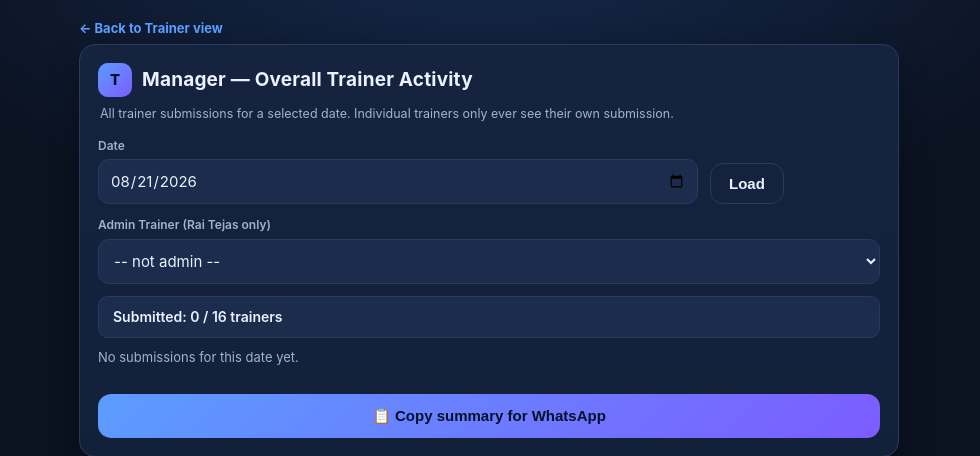
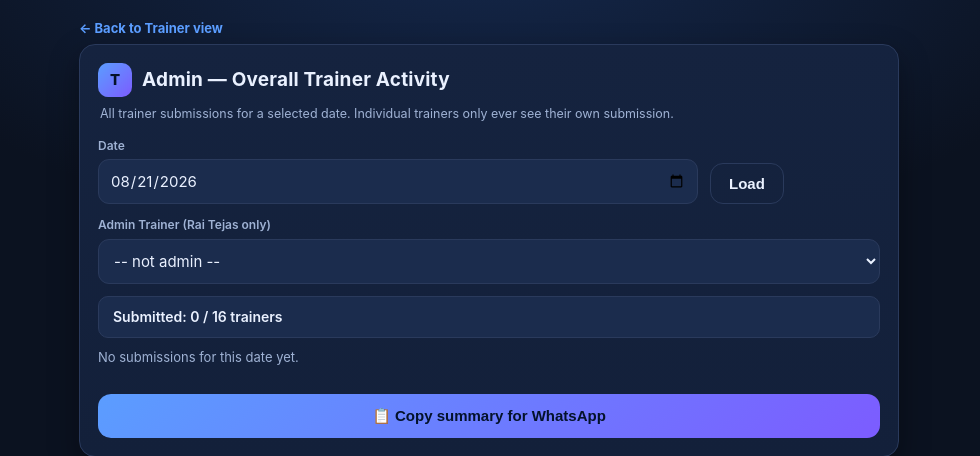
Before and after one commit to tejassrai908-cyber/-trainer-ops-dashboard, a Flask app: page /manager in a window 1280 px wide. Shown: the top 456 px of the page, without its empty margins (151-1131 px from the left). Run offline with Flask 3, Linux system fonts and the light colour scheme; data that the repository does not hold is empty; parts of the project's set-up code (start-up, migrations or seed data) failed here and were passed over; some libraries are stand-ins or nearby versions.

Commit message:
Drop 'Manager' UI text; keep only 'Admin view' / 'Admin View' / 'Admin — Overall Trainer Activity'; bump PWA cache v13

```diff
--- a/sw.js
+++ b/sw.js
@@ -2,7 +2,7 @@
 // Caches the core app shell so it opens instantly and works offline.
 // IMPORTANT: bump CACHE (e.g. -v2, -v3) on every deploy so old cached
 // HTML/CSS is discarded and users get the latest version automatically.
-const CACHE = "trainer-ops-v12";
+const CACHE = "trainer-ops-v13";
 const CORE = [
   "/",
   "/icon-192.png",
--- a/templates/index.html
+++ b/templates/index.html
@@ -118,7 +118,7 @@
     </div>
     <div class="sub">Select your name, pick today's ONE activity, complete it, and submit. One submission per day.</div>
     <div class="row" style="margin-top:10px">
-      <a href="/manager" style="flex:1;display:flex;align-items:center;justify-content:center;gap:8px;padding:11px;border:1px solid var(--line);border-radius:11px;background:var(--in);color:var(--acc);font-size:13.5px;font-weight:700;text-decoration:none">⚙️ Manager / Admin view</a>
+      <a href="/manager" style="flex:1;display:flex;align-items:center;justify-content:center;gap:8px;padding:11px;border:1px solid var(--line);border-radius:11px;background:var(--in);color:var(--acc);font-size:13.5px;font-weight:700;text-decoration:none">⚙️ Admin view</a>
     </div>
     <div class="bar" id="statusBar">Connecting…</div>
 
--- a/templates/manager.html
+++ b/templates/manager.html
@@ -3,7 +3,7 @@
 <head>
 <meta charset="UTF-8">
 <meta name="viewport" content="width=device-width, initial-scale=1">
-<title>Trainer Ops - Manager View</title>
+<title>Trainer Ops - Admin View</title>
 <link rel="icon" href="/favicon.ico">
 <meta name="theme-color" content="#0b1220">
 <style>
@@ -40,7 +40,7 @@
   <div class="card">
     <div class="headbar">
       <div class="logo">T</div>
-      <h2>Manager — Overall Trainer Activity</h2>
+      <h2>Admin — Overall Trainer Activity</h2>
     </div>
     <div class="sub" style="color:var(--mut);font-size:12.5px;margin:8px 2px 0">All trainer submissions for a selected date. Individual trainers only ever see their own submission.</div>
     <div class="row">
```
